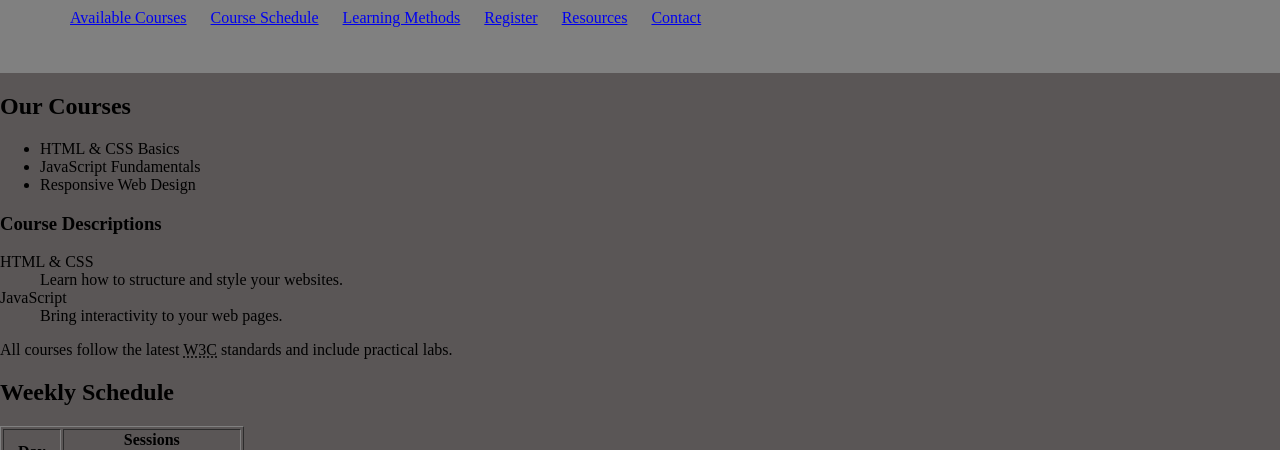
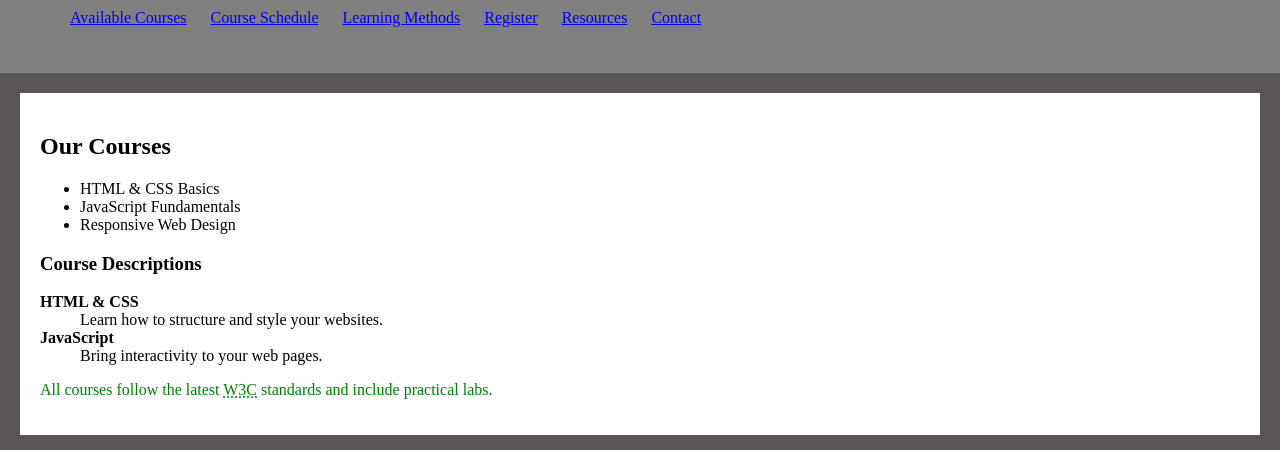
Before and after one commit to BESU87/MyWebsite, a plain HTML site: page CSS/first.html in a window 1280 px wide. Shown: the part 281-731 px from the top of the page. Drawn offline with Linux system fonts and the light colour scheme.

Commit message:
css in action

```diff
--- a/CSS/first.html
+++ b/CSS/first.html
@@ -38,6 +38,24 @@
     color: azure;
 
    }
+
+   #courses {
+    background-color: white;
+    margin: 20px;
+    padding: 20px;
+
+   }
+   #courses dl dt{
+    font-weight: bold;
+   }
+
+   #courses p{
+    color: green;
+   }
+   #schedule {
+    background-color: rgb(138, 194, 226);
+   }
+
 
 
   </style>
```
